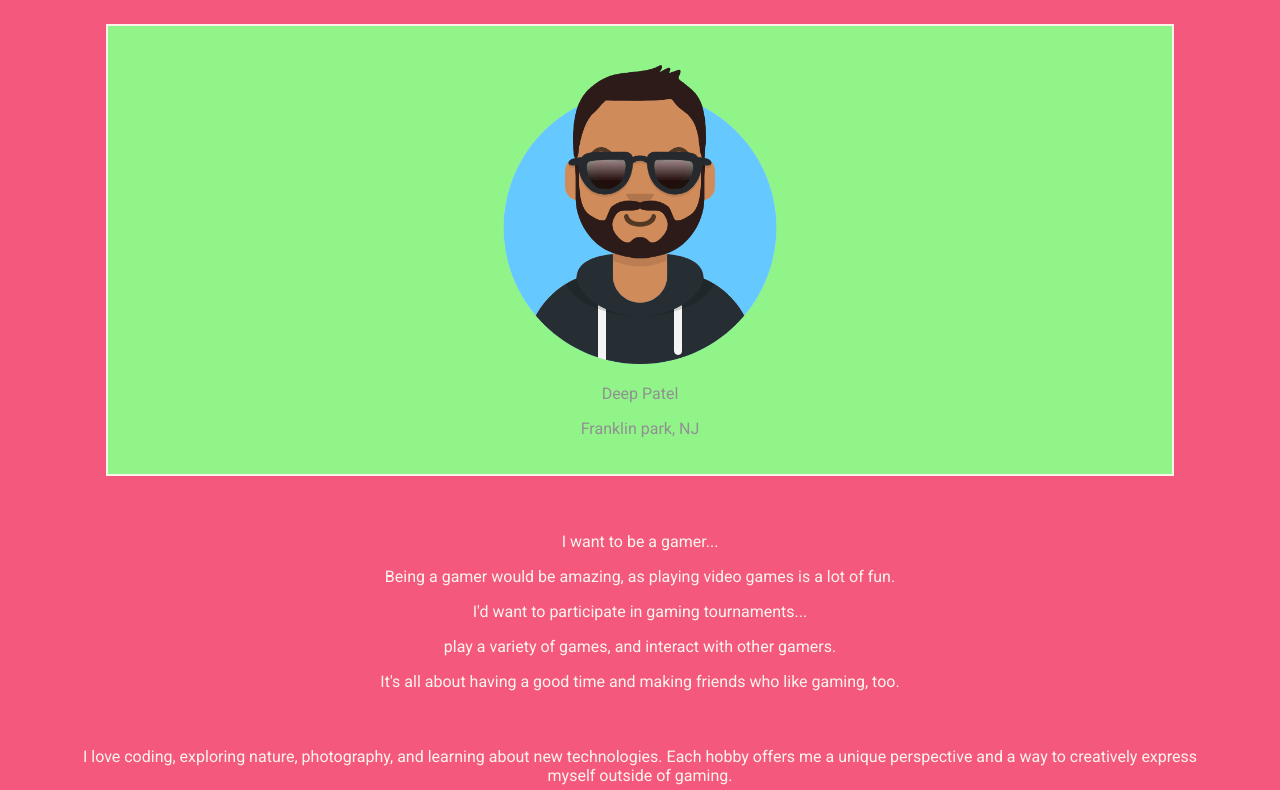
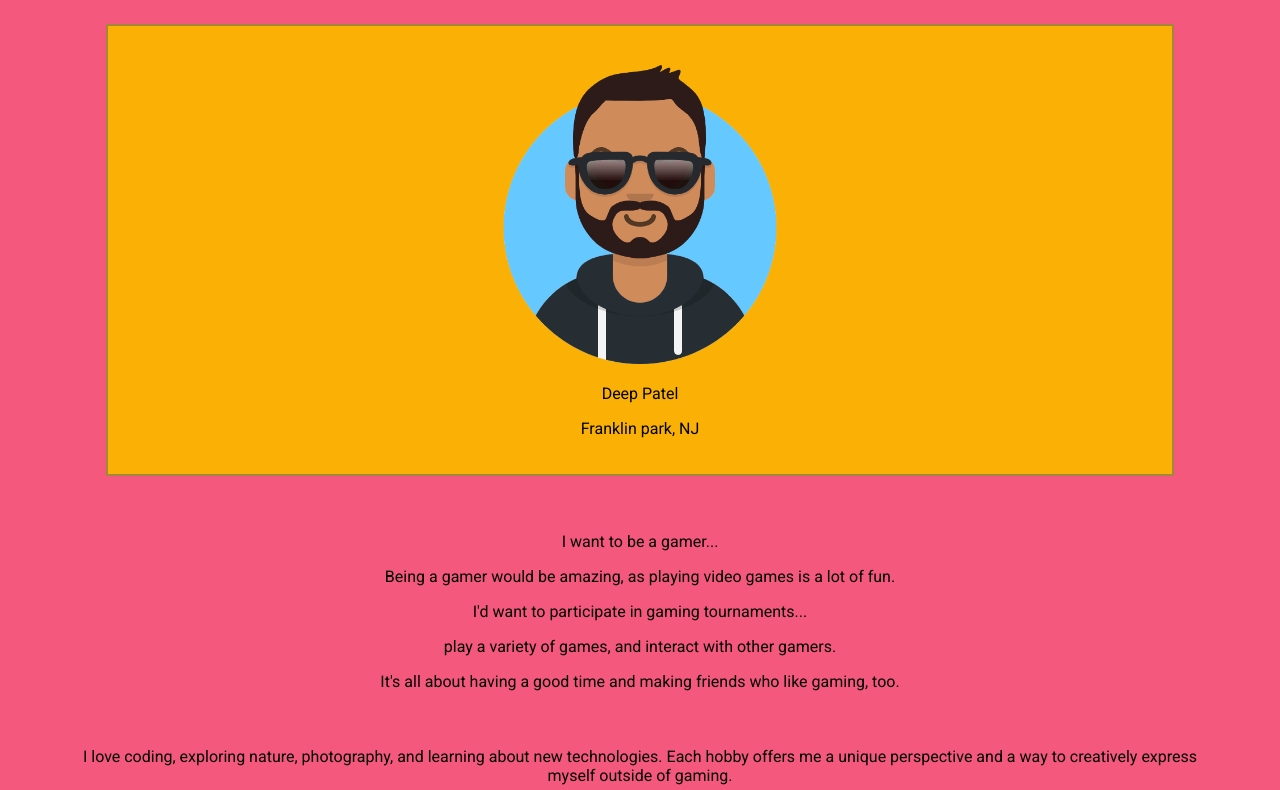
Before and after one commit to RVCC-IDMX/about-me-Deep144B, a plain HTML site: page index.html in a window 1280 px wide. Shown: the part 202-992 px from the top of the page. Drawn offline with Linux system fonts and the light colour scheme; a web font is replaced by a local one.

Commit message:
Your new commit message

```diff
--- a/css/style.css
+++ b/css/style.css
@@ -1,7 +1,7 @@
 body {
     font-family: 'Roboto', sans-serif;
     background-color: #F5587D;
-    color: #FAF4ED;
+    color: #000503;
     margin: 0;
     padding: 0;
     font-smooth: always;
@@ -28,9 +28,9 @@ header {
 }
 
 #hero, footer {
-    color: #919191;
-    border: 2px solid #FAF4ED;
-    background-color: #91F489;
+    color: #000503;
+    border: 2px solid #A5853A;
+    background-color: #FAB005;
     padding: 20px;
     margin: auto;
     max-width: 80%;
```
